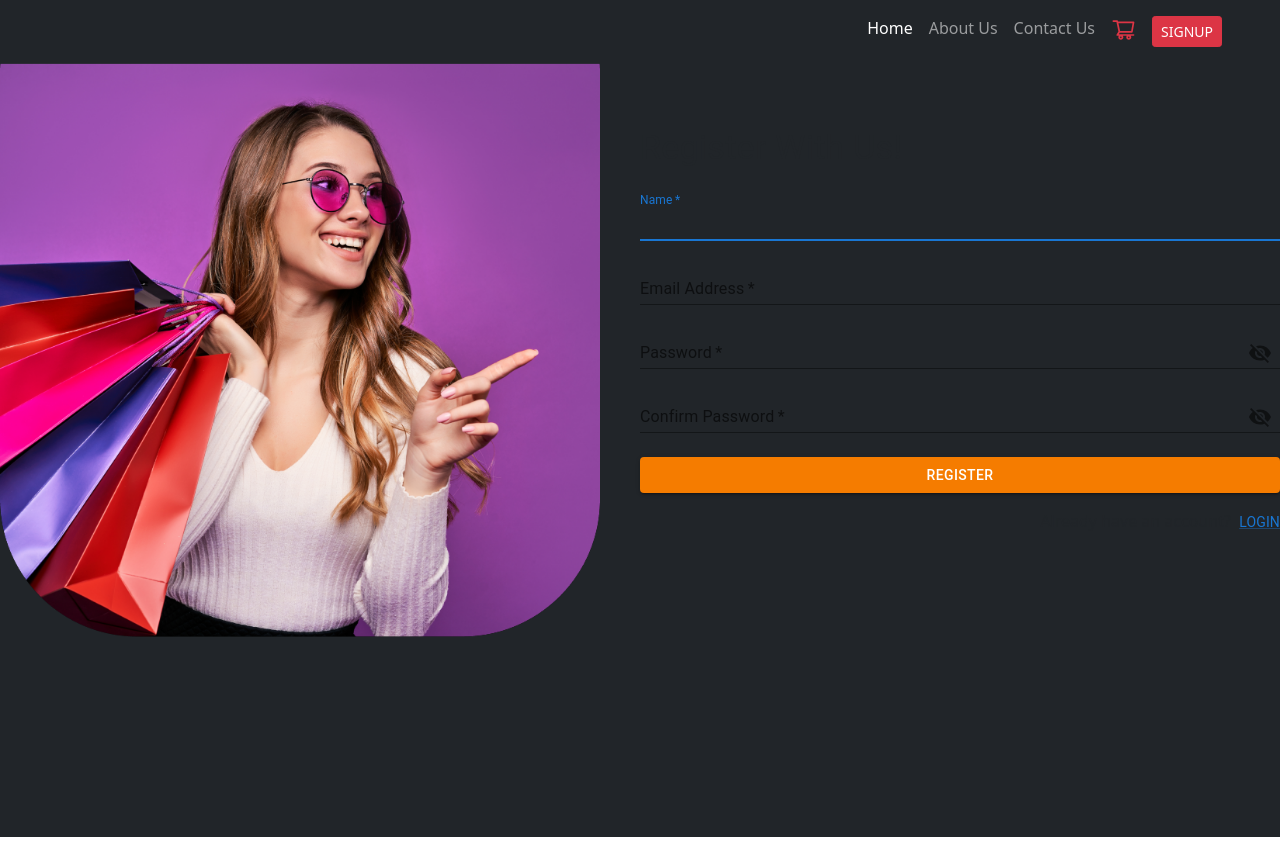
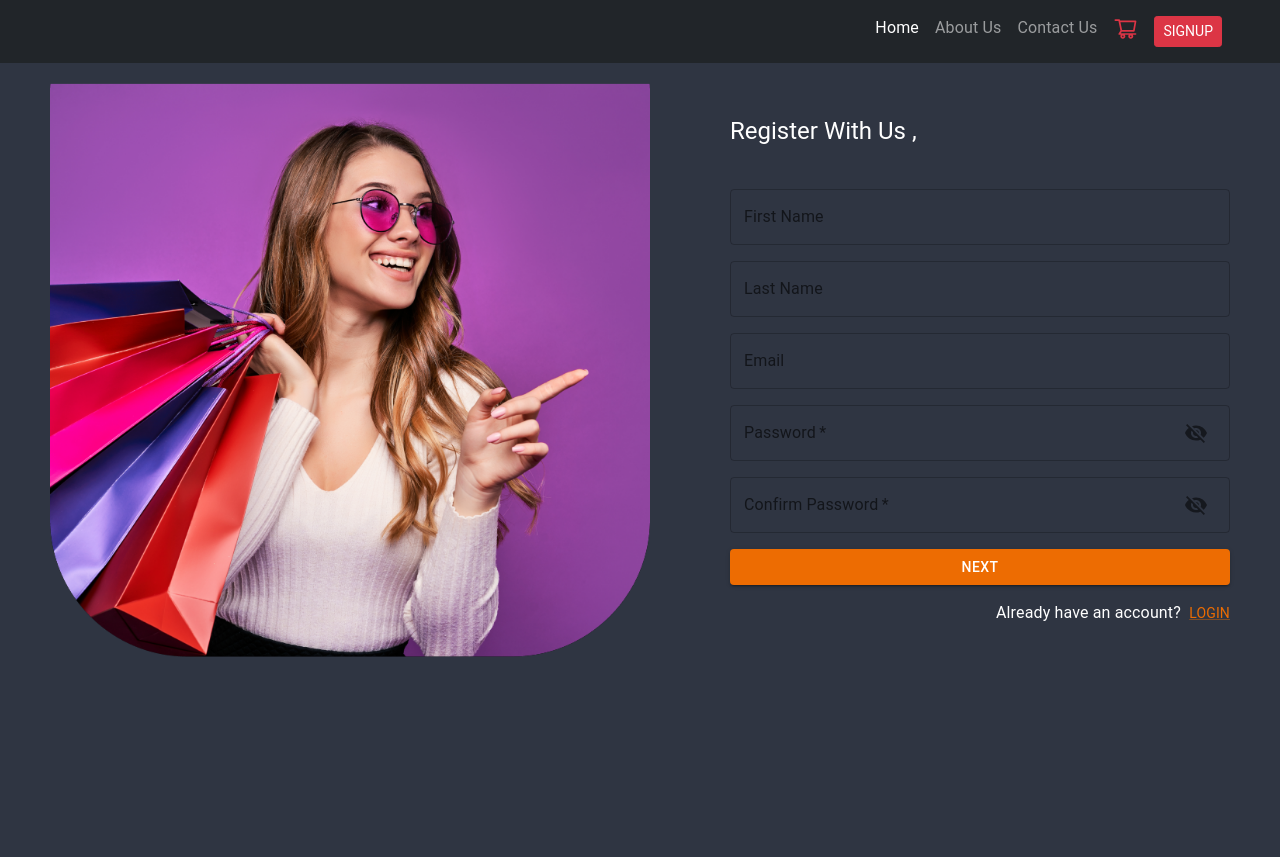
Before and after one commit to Emart-Ecommerce-Sem4/E-Mart-Frontend, a React (Create React App) app: page /signup in a window 1280 px wide. Built offline with nearby package versions, Linux system fonts and the light colour scheme.

Commit message:
Signup integrated with the backend

```diff
--- a/src/App.jsx
+++ b/src/App.jsx
@@ -1,7 +1,7 @@
 import React from 'react';
 import { Routes, Route, Navigate } from 'react-router-dom';
 import { useSelector } from 'react-redux';
-import { ThemeProvider } from 'styled-components';
+import { ThemeProvider } from '@mui/material/styles';
 import ForgotPassword from './pages/forgot-password';
 import HomePage from './pages/homepage';
 import SignIn from './pages/signIn';
--- a/src/pages/signIn/index.jsx
+++ b/src/pages/signIn/index.jsx
@@ -2,12 +2,15 @@ import React, { useState } from 'react';
 import { useNavigate } from 'react-router-dom';
 import { useDispatch } from 'react-redux';
 import SIGNIN_IMAGE from '../../assets/signin.png';
+
 import CircularProgress from '@mui/material/CircularProgress';
 import * as Yup from 'yup';
+import Typography from '@mui/material/Typography';
 import TextField from '@mui/material/TextField';
 import Button from '@mui/material/Button';
 import { Stack } from '@mui/material';
 import FormControlLabel from '@mui/material/FormControlLabel';
+import CssBaseline from '@mui/material/CssBaseline';
 import Checkbox from '@mui/material/Checkbox';
 import Link from '@mui/material/Link';
 import Grid from '@mui/material/Grid';
@@ -95,7 +98,8 @@ export default function SignIn() {
             formikProps;
 
           return (
-            <div style={{ backgroundColor: '#2f3542', minHeight: '100vh' }}>
+            <div style={{ minHeight: '100vh' }}>
+              <CssBaseline />
               <div>
                 <SignNavBar />
               </div>
@@ -105,13 +109,15 @@ export default function SignIn() {
                     <div>
                       <Container color="white" component="main" maxWidth="xs">
                         <HeightBox height={100} />
-                        <h1 style={{ color: '#fff' }}>Welcome Again ,</h1>
+                        <Typography component="h1" variant="h4">
+                          Welcome Again ,
+                        </Typography>
+
                         <HeightBox height={20} />
                         <Box style={{ width: '400px' }}>
                           <TextField
                             type="email"
                             name="email"
-                            sx={{ input: { color: '#fff' } }}
                             value={values.email}
                             onChange={handleChange('email')}
                             helperText={
@@ -128,7 +134,6 @@ export default function SignIn() {
                             type="password"
                             value={values.password}
                             name="Password"
-                            sx={{ input: { color: '#fff' } }}
                             label="Password"
                             helperText={touched.password ? errors.password : ''}
                             error={errors.password}
@@ -145,9 +150,7 @@ export default function SignIn() {
                             label="Remember me"
                           />
                           <Button
-                            style={{
-                              backgroundColor: '#f57c00',
-                            }}
+                            color="primary"
                             onClick={handleSubmit}
                             disabled={isLoading}
                             fullWidth
--- a/src/pages/signup/index.jsx
+++ b/src/pages/signup/index.jsx
@@ -1,146 +1,209 @@
 import React, { useState } from 'react';
 import Button from '@mui/material/Button';
+import * as Yup from 'yup';
 import TextField from '@mui/material/TextField';
 import Link from '@mui/material/Link';
+import { useNavigate } from 'react-router-dom';
+import { useDispatch } from 'react-redux';
 import Grid from '@mui/material/Grid';
 import Box from '@mui/material/Box';
-import { Stack } from '@mui/material';
+import { CssBaseline, Stack } from '@mui/material';
 import Typography from '@mui/material/Typography';
+import CircularProgress from '@mui/material/CircularProgress';
+import Slide from '@mui/material/Slide';
 import SignNavBar from '../../components/SignNavBar';
 import IconButton from '@mui/material/IconButton';
 import VisibilityIcon from '@mui/icons-material/Visibility';
 import InputAdornment from '@mui/material/InputAdornment';
 import VisibilityOffIcon from '@mui/icons-material/VisibilityOff';
 import { Formik } from 'formik';
+import HeightBox from '../../components/HeightBox';
+import api from '../../api';
+import SnackBarComponent from '../../components/SnackBarComponent';
+import {
+  setAuthorizationKey,
+  setUserObjectInLocal,
+} from '../../utils/localStorageHelper';
+import { loggingRequest } from '../../reducers/modules/user';
+
+const validationSchemaOne = Yup.object().shape({
+  firstName: Yup.string().required().label('First Name'),
+  lastName: Yup.string().required().label('Last Name'),
+  email: Yup.string().required().email().label('Email'),
+  password: Yup.string()
+    .required()
+    .min(8)
+    .max(15)
+    .label('Password')
+    .matches(/\d+/, 'Password should contain at least one number')
+    .matches(
+      /[a-z]+/,
+      'Password should contain at least one lowercase character'
+    )
+    .matches(
+      /[A-Z]+/,
+      'Password should contain at least one uppercase character'
+    )
+    .matches(
+      /[!@#$%^&*()-+]+/,
+      'Password should contain at least one special character'
+    ),
+  confirmPassword: Yup.string()
+    .required()
+    .label('Confirm Password')
+    .oneOf([Yup.ref('password'), null], 'Passwords must match'),
+});
+
+const validationSchemaTwo = Yup.object().shape({
+  birthday: Yup.string().required().label('Birthday'),
+  phoneNumber: Yup.string().required(),
+  address: Yup.string().required().label('Address'),
+  city: Yup.string().required().label('City'),
+});
 
 export default function SignUp() {
   const [showPasswordText, setShowPasswordText] = useState(false);
-
-  const [values, setValues] = React.useState({
-    password: '',
-    showPassword: false,
-  });
-
-  const initialValues = {
-    name: '',
+  const [isLoading, setLoading] = useState(false);
+  const dispatch = useDispatch();
+  const navigate = useNavigate();
+  const [errorOccured, setErrorOccured] = useState(false);
+  const [errorMessage, setErrorMessage] = useState({ type: '', message: '' });
+  const containerRef = React.useRef(null);
+  const [currentForm, setCurrentForm] = useState('ONE');
+  const [formValues, setFormValues] = useState({
+    firstName: '',
+    lastName: '',
     email: '',
     password: '',
     confirmPassword: '',
+    phoneNumber: '',
+    address: '',
+    birthday: '',
+    city: '',
+  });
+  const initialValuesFormOne = {
+    firstName: formValues.firstName,
+    lastName: formValues.lastName,
+    email: formValues.email,
+    password: formValues.password,
+    confirmPassword: formValues.confirmPassword,
+  };
+  const initialValuesFormTwo = {
+    phoneNumber: formValues.phoneNumber,
+    address: formValues.address,
+    birthday: formValues.birthday,
+    city: formValues.city,
   };
 
+  async function registerUser(values) {
+    setLoading(true);
+    try {
+      const [code, res] = await api.user.signUpUser(values);
+      if (res?.statusCode === 201) {
+        // User created succesfully
+        setAuthorizationKey(res.data.token);
+        setUserObjectInLocal(res.data.user);
+        dispatch(loggingRequest(res.data.user));
+        navigate('/dashboard');
+      } else {
+        setErrorMessage({ type: 'error', message: res?.message });
+        setErrorOccured(true);
+      }
+      setLoading(false);
+    } catch (error) {
+      setErrorMessage({ type: 'error', message: error?.message });
+      setErrorOccured(true);
+      setLoading(false);
+    }
+  }
+
   const submitForm = (values) => {
-    console.log(values);
+    setFormValues({
+      ...formValues,
+      ...values,
+    });
+    if (currentForm === 'ONE') {
+      setCurrentForm('TWO');
+    } else {
+      registerUser({ ...formValues, ...values });
+    }
+  };
+
+  const goToFormOne = () => {
+    if (currentForm === 'TWO') {
+      setCurrentForm('ONE');
+    }
   };
 
   const handleClickShowPassword = () => {
     setShowPasswordText(!showPasswordText);
-    setValues({ ...values, showPassword: !values.showPassword });
   };
 
   const handleMouseDownPassword = (event) => {
     event.preventDefault();
   };
 
+  const FormOne = React.forwardRef((props, ref) => {
     return (
-    <Box sx={{ paddingBottom: 25, backgroundColor: '#212529' }}>
-      <SignNavBar />
-
-      <div>
-        <Stack direction="row">
-          <div class="col">
-            <img src="./images/SignupImage.png" alt="signupImage" width={600} />
-          </div>
-          <Formik initialValues={initialValues} onSubmit={submitForm}>
+      <div ref={ref} {...props}>
+        <Formik
+          initialValues={initialValuesFormOne}
+          onSubmit={submitForm}
+          validationSchema={validationSchemaOne}
+        >
           {(formikProps) => {
             const { values, handleChange, handleSubmit, errors, touched } =
               formikProps;
+
             return (
-                <div class="col">
-                  <Box
-                    sx={{
-                      marginTop: 8,
-                      display: 'flex',
-                      flexDirection: 'column',
-                    }}
-                  >
-                    <Typography component="h1" variant="h4">
-                      Register With Us!
+              <div style={{ width: 500 }}>
+                <Stack direction="column" spacing={2}>
+                  <Typography component="h1" variant="h5">
+                    Register With Us ,
                   </Typography>
+                  <HeightBox height={10} />
+                  <TextField
+                    fullWidth
+                    label="First Name"
+                    type="text"
+                    value={values.firstName}
+                    error={errors.firstName}
+                    helperText={touched.firstName ? errors.firstName : ''}
+                    onChange={handleChange('firstName')}
+                    variant="outlined"
+                  />
+                  <TextField
+                    fullWidth
+                    label="Last Name"
+                    type="text"
+                    value={values.lastName}
+                    error={errors.lastName}
+                    helperText={touched.lastName ? errors.lastName : ''}
+                    onChange={handleChange('lastName')}
+                    variant="outlined"
+                  />
+                  <TextField
+                    fullWidth
+                    label="Email"
+                    type="email"
+                    value={values.email}
+                    error={errors.email}
+                    helperText={touched.email ? errors.email : ''}
+                    onChange={handleChange('email')}
+                    variant="outlined"
+                  />
 
-                    <Box
-                      component="form"
-                      noValidate
-                      onSubmit={handleSubmit}
-                      sx={{
-                        mt: 3,
-                      }}
-                    >
-                      <Grid container spacing={2}>
-                        <Grid item xs={12}>
-                          <TextField
-                            autoComplete="name"
-                            name="name"
-                            required
-                            fullWidth
-                            id="standard-required"
-                            label="Name"
-                            type="text"
-                            value={values.name}
-                            onChange={handleChange}
-                            className={
-                              errors.name && touched.name ? 'input-error' : null
-                            }
-                            autoFocus
-                            variant="standard"
-                          />
-                          {errors.name && touched.name && (
-                            <span
-                              className="error"
-                              style={{ color: '#ff0000', fontSize: 12 }}
-                            >
-                              {errors.name}
-                            </span>
-                          )}
-                        </Grid>
-
-                        <Grid item xs={12}>
-                          <TextField
-                            required
-                            fullWidth
-                            id="standard-required"
-                            label="Email Address"
-                            name="email"
-                            autoComplete="email"
-                            value={values.email}
-                            onChange={handleChange}
-                            className={
-                              errors.email && touched.email
-                                ? 'input-error'
-                                : null
-                            }
-                            variant="standard"
-                          />
-                          {errors.email && touched.email && (
-                            <span
-                              className="error"
-                              style={{ color: '#ff0000', fontSize: 12 }}
-                            >
-                              {errors.email}
-                            </span>
-                          )}
-                        </Grid>
-                        <Grid item xs={12}>
                   <TextField
                     required
                     fullWidth
                     name="password"
                     label="Password"
                     type={showPasswordText ? 'text' : 'password'}
-                            id="standard-required"
                     value={values.password}
-                            onChange={handleChange}
-                            autoComplete="new-password"
-                            variant="standard"
+                    onChange={handleChange('password')}
+                    error={errors.password}
+                    helperText={touched.password ? errors.password : ''}
+                    variant="outlined"
                     InputProps={{
                       endAdornment: (
                         <InputAdornment position="end">
@@ -158,27 +221,19 @@ export default function SignUp() {
                       ),
                     }}
                   />
-                          {errors.password && touched.password && (
-                            <span
-                              className="error"
-                              style={{ color: '#ff0000', fontSize: 12 }}
-                            >
-                              {errors.password}
-                            </span>
-                          )}
-                        </Grid>
-                        <Grid item xs={12}>
+
                   <TextField
                     required
                     fullWidth
-                            name="confirmPassword"
+                    error={errors.confirmPassword}
+                    helperText={
+                      touched.confirmPassword ? errors.confirmPassword : ''
+                    }
                     label="Confirm Password"
                     type={showPasswordText ? 'text' : 'password'}
-                            id="standard-required"
                     value={values.confirmPassword}
-                            onChange={handleChange}
-                            autoComplete="password"
-                            variant="standard"
+                    onChange={handleChange('confirmPassword')}
+                    variant="outlined"
                     InputProps={{
                       endAdornment: (
                         <InputAdornment position="end">
@@ -196,27 +251,14 @@ export default function SignUp() {
                       ),
                     }}
                   />
-                          {errors.confirmPassword && touched.confirmPassword && (
-                            <span
-                              className="error"
-                              style={{ color: '#ff0000', fontSize: 12 }}
-                            >
-                              {errors.confirmPassword}
-                            </span>
-                          )}
-                        </Grid>
-                      </Grid>
+
                   <Button
-                        type="submit"
                     fullWidth
                     variant="contained"
-                        sx={{ mt: 3, mb: 2, color: '#fff' }}
-                        color="warning"
-                        style={{
-                          backgroundColor: '#f57c00',
-                        }}
+                    color="primary"
+                    onClick={handleSubmit}
                   >
-                        Register
+                    Next
                   </Button>
                   <Grid container justifyContent="flex-end">
                     <Grid item>
@@ -226,12 +268,141 @@ export default function SignUp() {
                       </Link>
                     </Grid>
                   </Grid>
-                    </Box>
-                  </Box>
+                </Stack>
               </div>
             );
           }}
         </Formik>
+      </div>
+    );
+  });
+
+  const FormTwo = React.forwardRef((props, ref) => {
+    return (
+      <div ref={ref} {...props}>
+        <Formik
+          initialValues={initialValuesFormTwo}
+          onSubmit={submitForm}
+          validationSchema={validationSchemaTwo}
+        >
+          {(formikProps) => {
+            const { values, handleChange, handleSubmit, errors, touched } =
+              formikProps;
+            return (
+              <div style={{ width: 500 }}>
+                <Stack direction="column" spacing={2}>
+                  <Typography component="h1" variant="h5">
+                    Add more details,
+                  </Typography>
+                  <HeightBox height={10} />
+                  <TextField
+                    fullWidth
+                    label="Phone Number"
+                    type="text"
+                    value={values.phoneNumber}
+                    error={errors.phoneNumber}
+                    helperText={touched.phoneNumber ? errors.phoneNumber : ''}
+                    onChange={handleChange('phoneNumber')}
+                    variant="outlined"
+                  />
+                  <TextField
+                    fullWidth
+                    label="Address"
+                    type="text"
+                    value={values.address}
+                    error={errors.address}
+                    helperText={touched.address ? errors.address : ''}
+                    onChange={handleChange('address')}
+                    variant="outlined"
+                  />
+
+                  <TextField
+                    fullWidth
+                    label="City"
+                    type="text"
+                    value={values.city}
+                    error={errors.city}
+                    helperText={touched.city ? errors.city : ''}
+                    onChange={handleChange('city')}
+                    variant="outlined"
+                  />
+                  <TextField
+                    fullWidth
+                    label="Birthday"
+                    type="date"
+                    value={values.birthday}
+                    error={errors.birthday}
+                    InputLabelProps={{ shrink: true }}
+                    helperText={touched.birthday ? errors.birthday : ''}
+                    onChange={handleChange('birthday')}
+                    variant="outlined"
+                  />
+
+                  <Button
+                    fullWidth
+                    variant="contained"
+                    color="primary"
+                    disabled={isLoading}
+                    onClick={handleSubmit}
+                  >
+                    {isLoading ? <CircularProgress /> : ' Register'}
+                  </Button>
+                  <Button
+                    fullWidth
+                    variant="contained"
+                    color="secondary"
+                    disabled={isLoading}
+                    onClick={goToFormOne}
+                  >
+                    Back
+                  </Button>
+                  <Grid container justifyContent="flex-end">
+                    <Grid item>
+                      Already have an account? &nbsp;
+                      <Link href="/signin" variant="body2">
+                        LOGIN
+                      </Link>
+                    </Grid>
+                  </Grid>
+                </Stack>
+              </div>
+            );
+          }}
+        </Formik>
+      </div>
+    );
+  });
+  return (
+    <Box sx={{ paddingBottom: 25 }} ref={containerRef}>
+      <CssBaseline />
+      <SnackBarComponent
+        open={errorOccured}
+        setOpen={setErrorOccured}
+        type={errorMessage.type}
+        message={errorMessage.message}
+      />
+      <SignNavBar />
+      <HeightBox height={20} />
+      <div>
+        <Stack
+          direction="row"
+          spacing={10}
+          justifyContent="center"
+          alignItems="center"
+        >
+          <div>
+            <img src="./images/SignupImage.png" alt="signupImage" width={600} />
+          </div>
+          {currentForm === 'ONE' && (
+            <Slide in={currentForm === 'ONE'} direction="left">
+              <FormOne />
+            </Slide>
+          )}
+          {currentForm === 'TWO' && (
+            <Slide in={currentForm === 'TWO'} direction="left">
+              <FormTwo />
+            </Slide>
+          )}
         </Stack>
       </div>
     </Box>
--- /dev/null
+++ b/src/utils/localStorageHelper.js
@@ -0,0 +1,11 @@
+import { TOKEN_KEY, USER_DETAILS } from '../constants';
+
+export function setAuthorizationKey(token) {
+  const key = `Bearer ${token}`;
+  localStorage.setItem(TOKEN_KEY, key);
+}
+
+export function setUserObjectInLocal(user) {
+  const userString = JSON.stringify(user);
+  localStorage.setItem(USER_DETAILS, userString);
+}
--- a/src/utils/theme.js
+++ b/src/utils/theme.js
@@ -1,4 +1,4 @@
-import { createTheme } from '@mui/material';
+import { createTheme } from '@mui/material/styles';
 
 const theme = createTheme({
   palette: {
```
Lines whose indentation alone changed are shown as unchanged.
